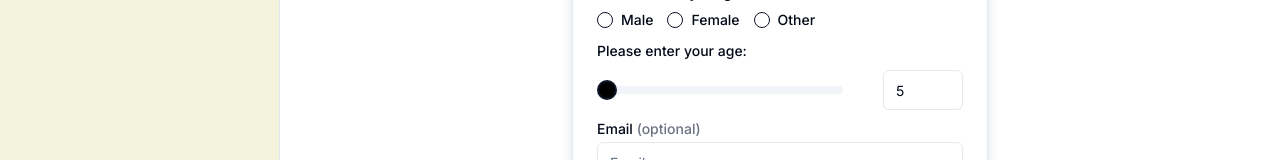
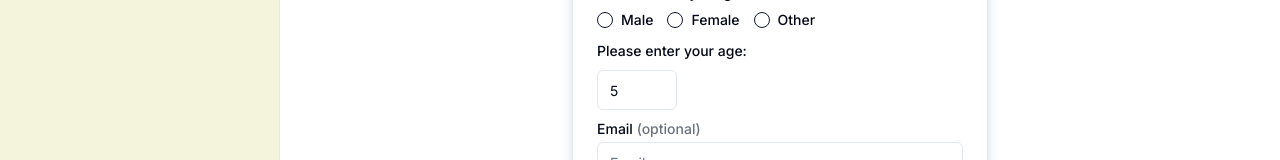
Before and after one commit to BarnoTD/kokatoo-test, a Next.js app: page /dashboard/quiz in a window 1280 px wide. Shown: the part 361-521 px from the top of the page. Built offline with nearby package versions, Linux system fonts and the light colour scheme.

Commit message:
ui changes in personal info page

```diff
--- a/app/dashboard/profile/page.tsx
+++ b/app/dashboard/profile/page.tsx
@@ -1,3 +1,3 @@
 export default function Page(){
-  return (<div>PlaceHolder</div>)
+  return (<div>Placeholder</div>)
 }
--- a/app/dashboard/quiz/page.tsx
+++ b/app/dashboard/quiz/page.tsx
@@ -26,16 +26,11 @@
 export default function CardWithForm() {
   const [age, setAge] = useState<number>(5);
 
-  // Handle changes from the Slider
-  const handleSliderChange = (value: number[]) => {
-    setAge(value[0]);
-  };
 
   // Handle changes from the Input
   const handleInputChange = (e: React.ChangeEvent<HTMLInputElement>) => {
     let newAge = parseInt(e.target.value);
-    if (newAge > 30) newAge = 30;
-    if (newAge < 5) newAge = 5;
+    if (newAge > 17) newAge = 17;
     setAge(newAge);
   };
 
@@ -72,17 +67,8 @@
               <div className="flex flex-col space-y-3">
                 <Label htmlFor="age">Please enter your age:</Label>
                 <div className="flex space-x-10">
-                  <Slider
-                    value={[age]}
-                    max={17}
-                    min={5}
-                    step={1}
-                    onValueChange={handleSliderChange}
-                    className="color-muted"
-                  />
                   <Input
                     className="w-20"
-                    type="number"
                     value={age}
                     onChange={handleInputChange}
                   />
```
